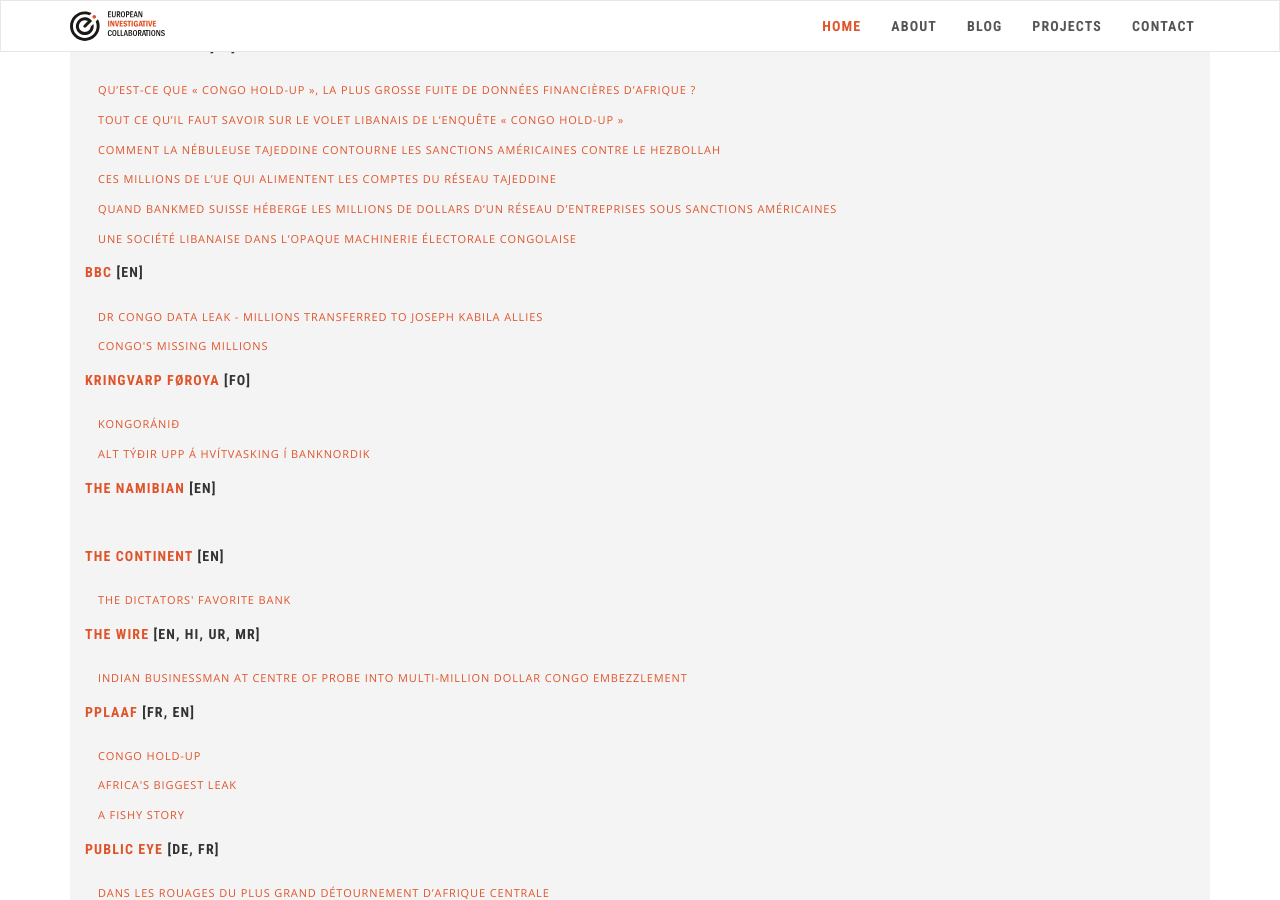
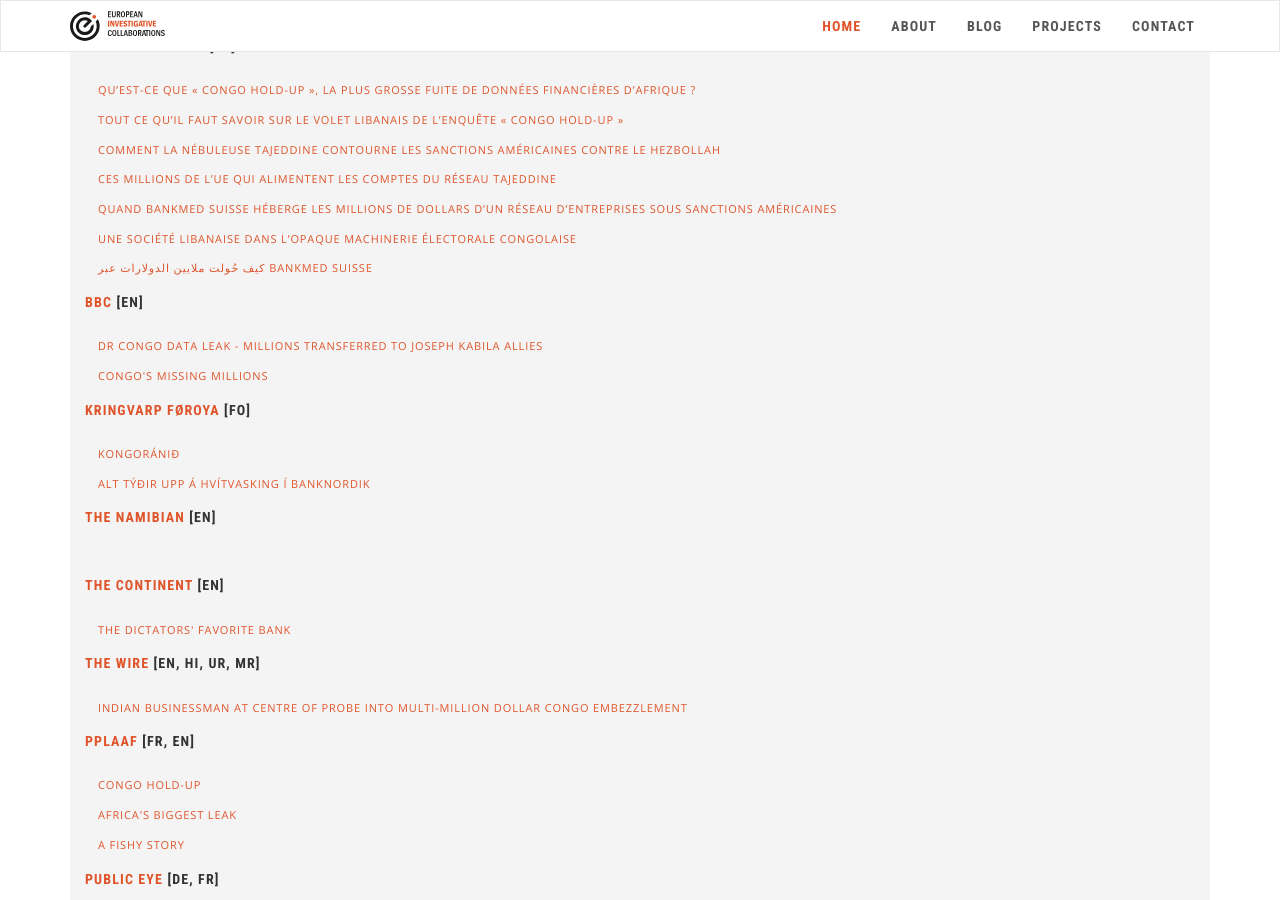
Before and after one commit to eic-network/eic-incubator.github.io, a Jekyll site: the page built from _projects/congo-holdup.md, in a window 1280 px wide and 900 px high, scrolled down 3498 px. Built offline with Jekyll 4.4.1, drawn with Linux system fonts in a browser that asks for light colours; nearby versions of some CDN libraries.

Commit message:
Update congo-holdup.md

```diff
--- a/_projects/congo-holdup.md
+++ b/_projects/congo-holdup.md
@@ -191,6 +191,8 @@ publications:
     url: https://www.lorientlejour.com/article/1282475/quand-bankmed-suisse-heberge-les-millions-de-dollars-dun-reseau-dentreprises-sous-sanctions-americaines.html
   - name: Une société libanaise dans l’opaque machinerie électorale congolaise
     url: https://www.lorientlejour.com/article/1282592/une-societe-libanaise-dans-lopaque-machinerie-electorale-congolaise.html
+  - name: كيف حُولت ملايين الدولارات عبر BankMed Suisse
+    url: https://daraj.com/82946/
   name: L'Orient le Jour
   url: https://www.lorientlejour.com/
 - lang: "[EN]"
```
